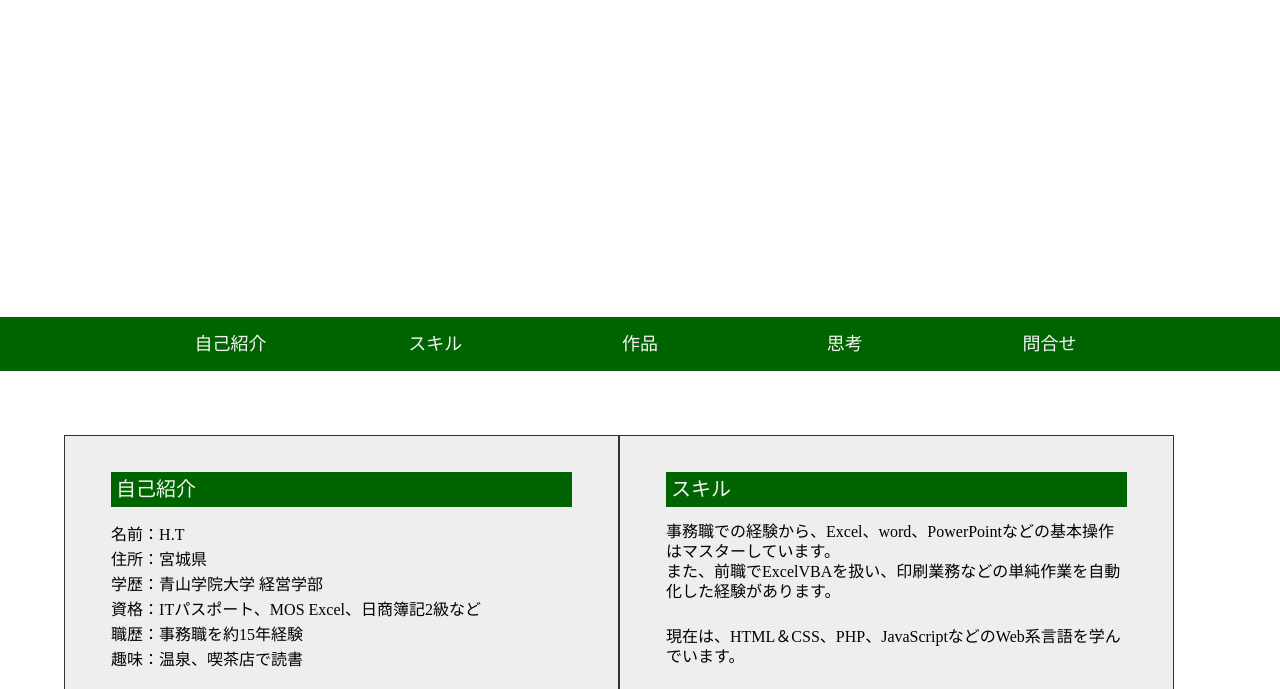
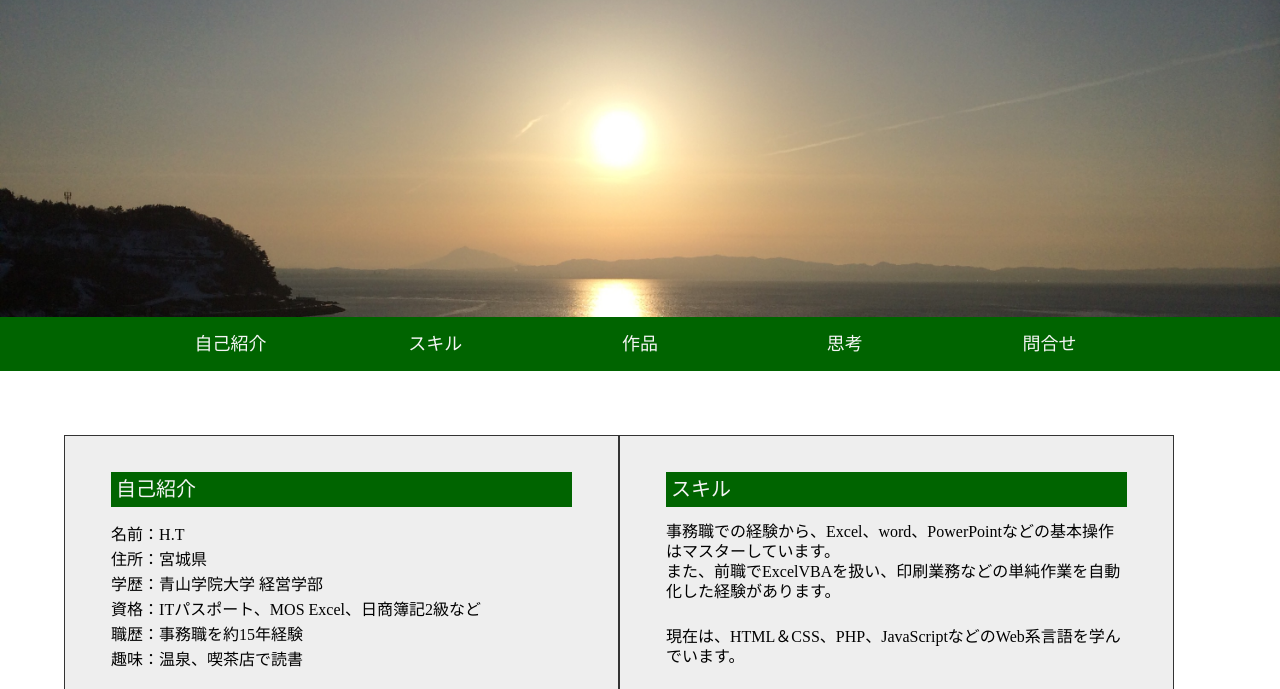
Before and after one commit to takeshi19781028/takkun_no_tabi.github.io, a plain HTML site: page index.html in a window 1280 px wide. Shown: the part 163-852 px from the top of the page. Drawn offline with Linux system fonts and the light colour scheme.

Commit message:
Update styles.css

```diff
--- a/css/styles.css
+++ b/css/styles.css
@@ -50,7 +50,7 @@ table {
 /*****ヘッダー*****/
 header .container {
   height: 480px;
-  background-image: url("../img/IMG_0341.jpg");
+  background-image: url("https://github.com/takeshi19781028/takkun_no_tabi.github.io/blob/master/IMG_0341.jpg?raw=true");
   background-size: cover;
 }
 
```
